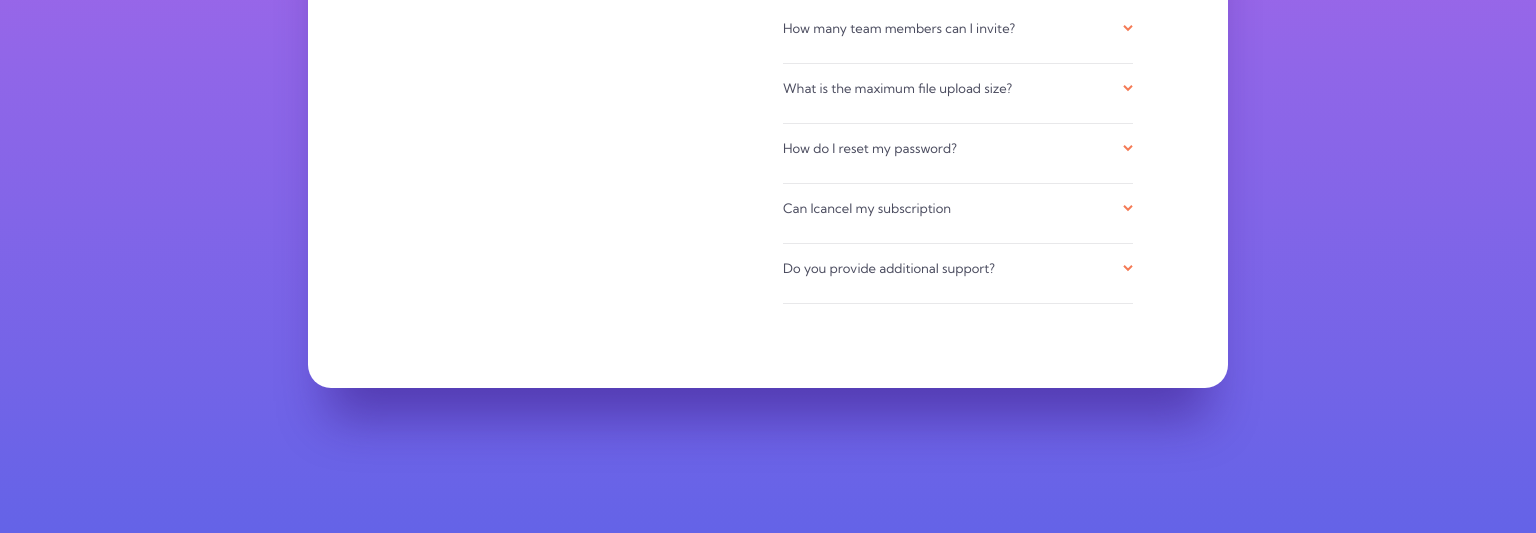
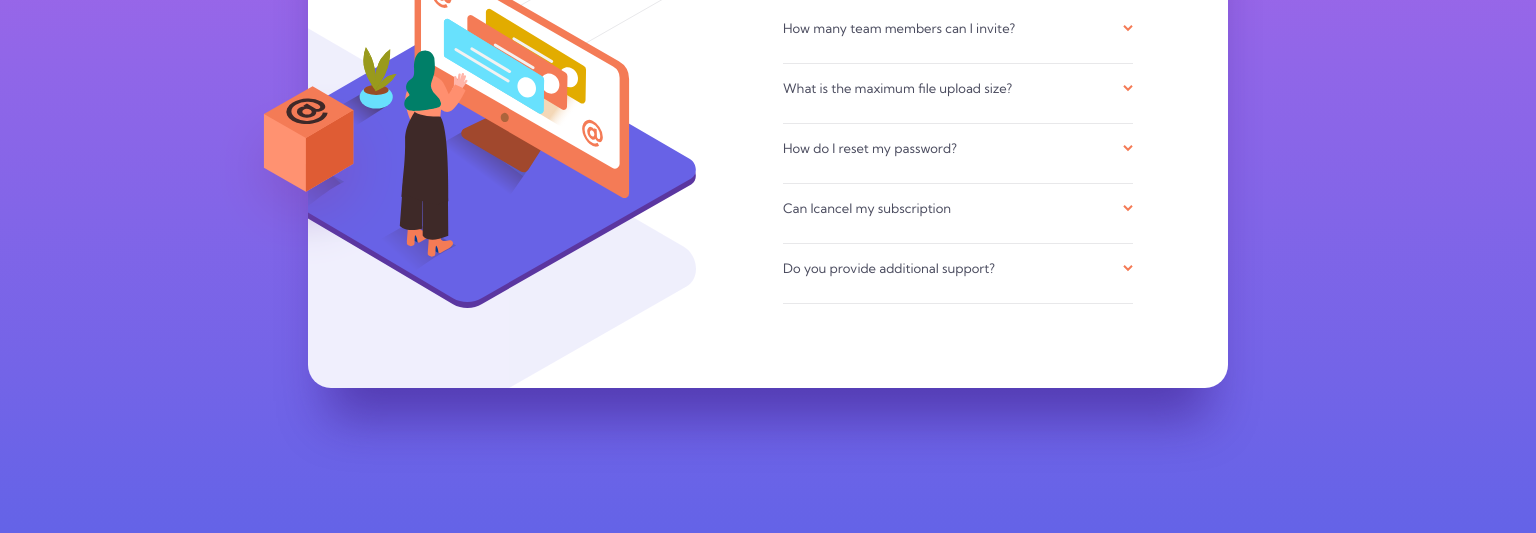
Before and after one commit to LoganWillaumez-FrontendMentor/010-FAQ-accordion-card, a plain HTML site: page index.html in a window 1536 px wide. Shown: the part 267-800 px from the top of the page. Drawn offline with Linux system fonts and the light colour scheme; the site is published under a folder, as on GitHub Pages, so addresses that start at the root find nothing.

Commit message:
correction path of img for github pages

```diff
--- a/CSS/style.css
+++ b/CSS/style.css
@@ -43,7 +43,7 @@ figure {
   top: -110px;
 }
 .picture {
-  background-image: url("/images/illustration-woman-online-desktop.svg");
+  background-image: url("../images/illustration-woman-online-desktop.svg");
   background-size: cover;
   width: 237px;
   height: 180px;
@@ -53,7 +53,7 @@ figure {
   position: absolute;
   top: 110px;
   left: 0;
-  background: url("/images/bg-pattern-mobile.svg");
+  background: url("../images/bg-pattern-mobile.svg");
   width: 240px;
   height: 145px;
   background-size: contain;
@@ -153,7 +153,7 @@ main {
     height: 100%;
   }
   .picture {
-    background-image: url("/images/illustration-woman-online-desktop.svg");
+    background-image: url("../images/illustration-woman-online-desktop.svg");
     width: 472px;
     height: 359px;
     position: relative;
@@ -170,7 +170,7 @@ main {
     left: initial;
     top: -210px;
     right: 0;
-    background: url("/images/bg-pattern-desktop.svg");
+    background: url("../images/bg-pattern-desktop.svg");
     background-position: bottom;
   }
   .box {
--- a/index.html
+++ b/index.html
@@ -19,7 +19,7 @@
   </head>
   <body>
     <div class="container">
-      <img src="/images/illustration-box-desktop.svg" alt="" class="box" />
+      <img src="images/illustration-box-desktop.svg" alt="" class="box" />
       <div class="card">
         <figure>
           <div class="picture"></div>
```
